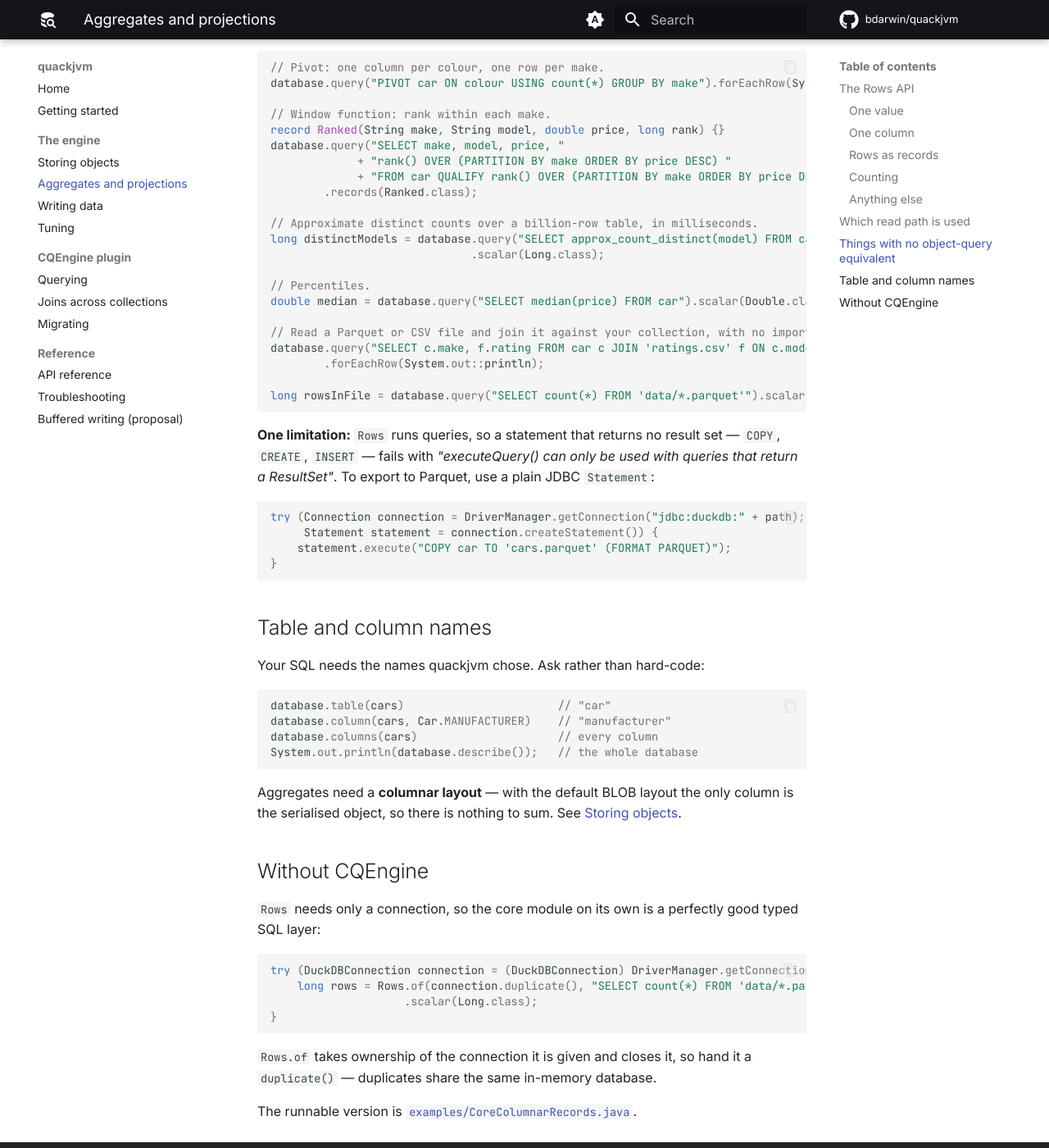
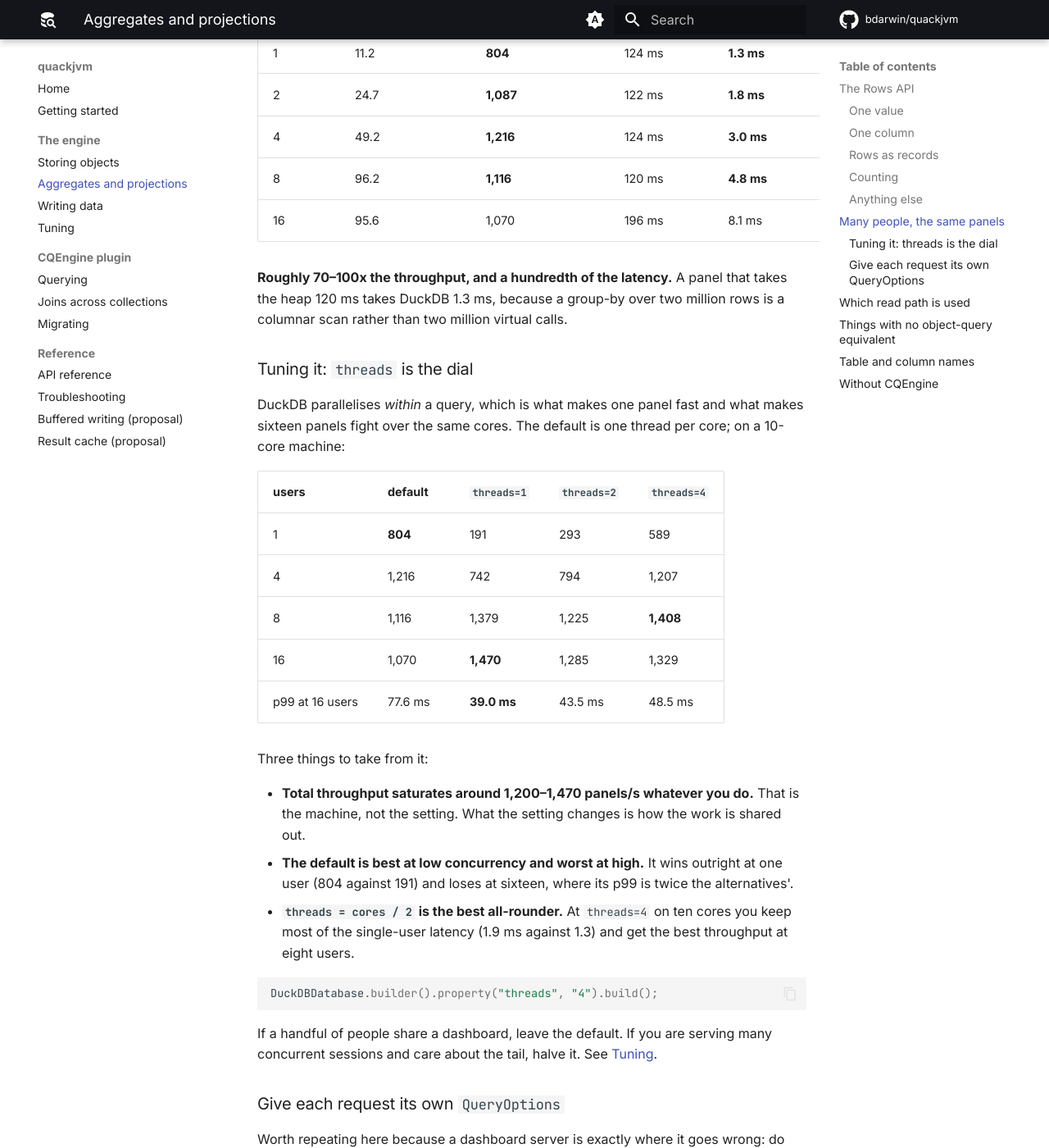
Before and after one commit to bdarwin/quackjvm, an MkDocs documentation site: the page built from docs/aggregates.md, in a window 1280 px wide and 1400 px high, scrolled down 3377 px. Shown: the whole window at 82% size. Built offline with MkDocs 1.6.1 and Material for MkDocs 9.7.7, drawn with Linux system fonts in a browser that asks for light colours; comment, search, counter and statistics services are not loaded; some of the changed text lies outside the part shown.

Commit message:
Measure the dashboard case, which turns out to be the best one
Several people looking at the same group-bys and pivots is neither of
the two shapes measured so far. It is not many small queries and it is
not one big analytical query; it is many large queries at once, which
pulls DuckDB's tuning in opposite directions. So it got its own
benchmark: four panels - a group-by, a pivot, a filtered revenue-by-year
and a scalar aggregate - over 2,000,000 sales, with each user looping
over them, against an on-heap CQEngine collection doing the same four in
Java.

On-heap manages 11.2 panels per second at one user and 96 at eight,
never below 120 ms a panel. quackjvm does 804 at one user and peaks at
1,216, at 1.3 ms a panel. Seventy to a hundred times the throughput and
a hundredth of the latency, because a group-by over two million rows is
a columnar scan rather than two million virtual calls.

The tuning story is the interesting part. Total throughput saturates
around 1,200-1,470 panels/s whatever threads is set to - that ceiling is
the machine, not the code - but the setting decides how the work is
shared. The default wins outright at one user (804 against 191 at
threads=1) and loses at sixteen, where its p99 is twice the
alternatives'. threads = cores/2 is the best all-rounder: most of the
single-user latency, the best throughput at eight users.

Also proposes a result cache, since a dashboard asks the same questions
over and over and every one of them is currently a fresh scan - but
recommends measuring the hit rate first and documenting materialised
views instead, which are better than a cache wherever the panels are
known in advance. The honest argument against the whole thing, that ten
lines of Caffeine at the call site would do, is in the write-up.

````diff
--- a/docs/aggregates.md
+++ b/docs/aggregates.md
@@ -135,6 +135,63 @@ try (Stream<SqlRow> rows = database.query("SELECT make, price FROM car").stream(
 `toArray`. It is **one reusable view over the cursor**, so a row you want to keep beyond the
 iteration must be copied with `toArray()`.
 
+## Many people, the same panels
+
+A dashboard is the shape this is best at, and it is worth its own numbers because it is neither of
+the two cases usually measured. It is not many small queries and it is not one big analytical
+query — it is **many large queries at once**, which pull DuckDB's tuning in opposite directions.
+
+Measured on 2,000,000 sales, four panels — a group-by, a pivot, a filtered revenue-by-year, and a
+headline scalar aggregate — with each "user" looping over them. Against an on-heap CQEngine
+collection doing the same four in Java:
+
+| users | on-heap panels/s | quackjvm panels/s | on-heap p50 | quackjvm p50 |
+|---|---|---|---|---|
+| 1 | 11.2 | **804** | 124 ms | **1.3 ms** |
+| 2 | 24.7 | **1,087** | 122 ms | **1.8 ms** |
+| 4 | 49.2 | **1,216** | 124 ms | **3.0 ms** |
+| 8 | 96.2 | **1,116** | 120 ms | **4.8 ms** |
+| 16 | 95.6 | 1,070 | 196 ms | 8.1 ms |
+
+**Roughly 70–100x the throughput, and a hundredth of the latency.** A panel that takes the heap
+120 ms takes DuckDB 1.3 ms, because a group-by over two million rows is a columnar scan rather than
+two million virtual calls.
+
+### Tuning it: `threads` is the dial
+
+DuckDB parallelises *within* a query, which is what makes one panel fast and what makes sixteen
+panels fight over the same cores. The default is one thread per core; on a 10-core machine:
+
+| users | default | `threads=1` | `threads=2` | `threads=4` |
+|---|---|---|---|---|
+| 1 | **804** | 191 | 293 | 589 |
+| 4 | 1,216 | 742 | 794 | 1,207 |
+| 8 | 1,116 | 1,379 | 1,225 | **1,408** |
+| 16 | 1,070 | **1,470** | 1,285 | 1,329 |
+| p99 at 16 users | 77.6 ms | **39.0 ms** | 43.5 ms | 48.5 ms |
+
+Three things to take from it:
+
+- **Total throughput saturates around 1,200–1,470 panels/s whatever you do.** That is the machine,
+  not the setting. What the setting changes is how the work is shared out.
+- **The default is best at low concurrency and worst at high.** It wins outright at one user
+  (804 against 191) and loses at sixteen, where its p99 is twice the alternatives'.
+- **`threads = cores / 2` is the best all-rounder.** At `threads=4` on ten cores you keep most of
+  the single-user latency (1.9 ms against 1.3) and get the best throughput at eight users.
+
+```java
+DuckDBDatabase.builder().property("threads", "4").build();
+```
+
+If a handful of people share a dashboard, leave the default. If you are serving many concurrent
+sessions and care about the tail, halve it. See [Tuning](tuning.md#threads-is-the-only-one-that-matters-under-concurrency).
+
+### Give each request its own `QueryOptions`
+
+Worth repeating here because a dashboard server is exactly where it goes wrong: do not hoist one
+`QueryOptions` out of a loop and share it between request threads. See
+[Tuning](tuning.md#concurrency).
+
 ## Which read path is used
 
 `scalar` and `scalarOptional` deliberately read through plain JDBC: setting up a columnar export
--- a/mkdocs.yml
+++ b/mkdocs.yml
@@ -69,6 +69,7 @@ nav:
       - API reference: api-overview.md
       - Troubleshooting: troubleshooting.md
       - Buffered writing (proposal): proposals/write-buffer.md
+      - Result cache (proposal): proposals/result-cache.md
 
 markdown_extensions:
   - abbr
````
Also changed, not shown: docs/index.md (+4 -0 lines), docs/proposals/result-cache.md (added, +91 -0 lines), 1 other file.
